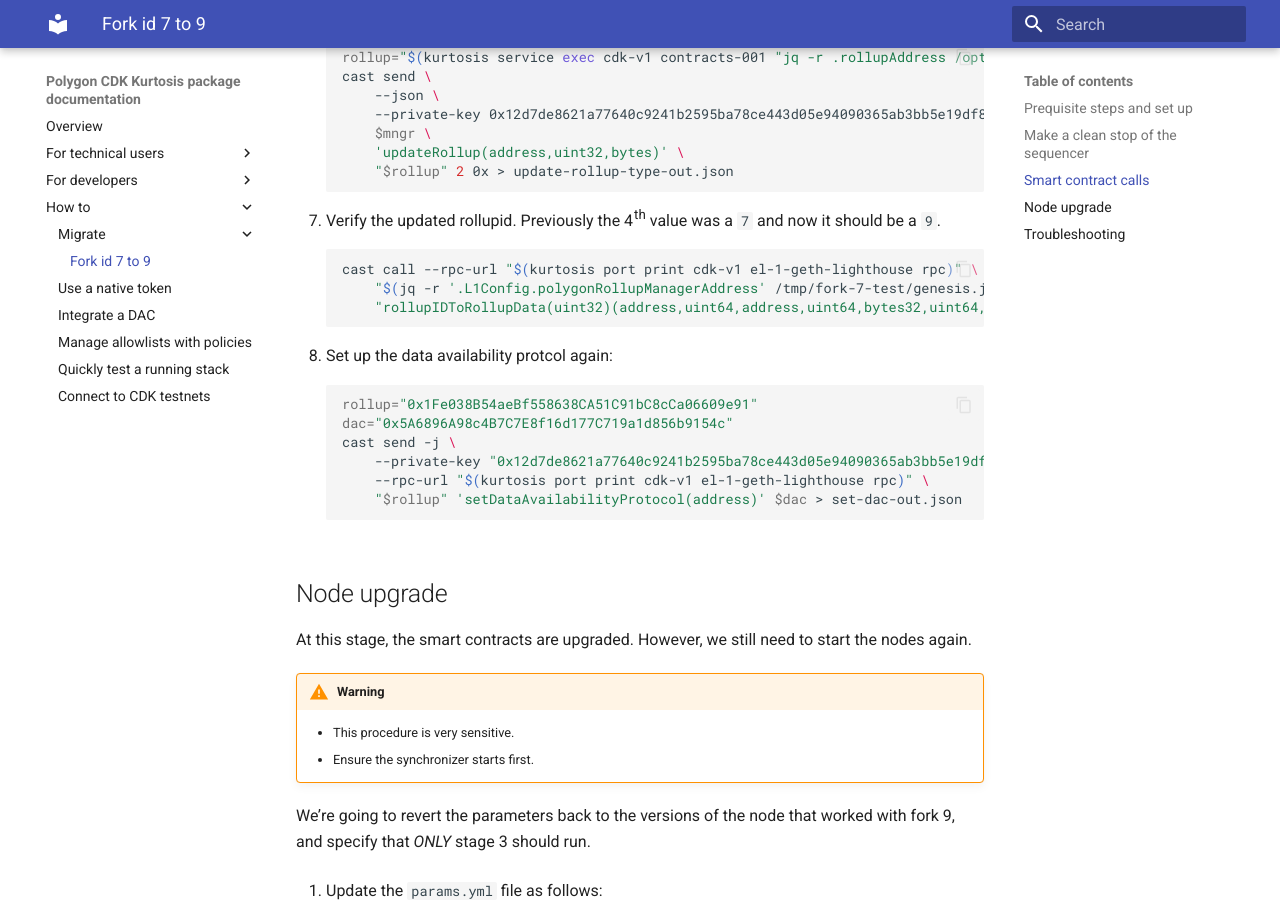
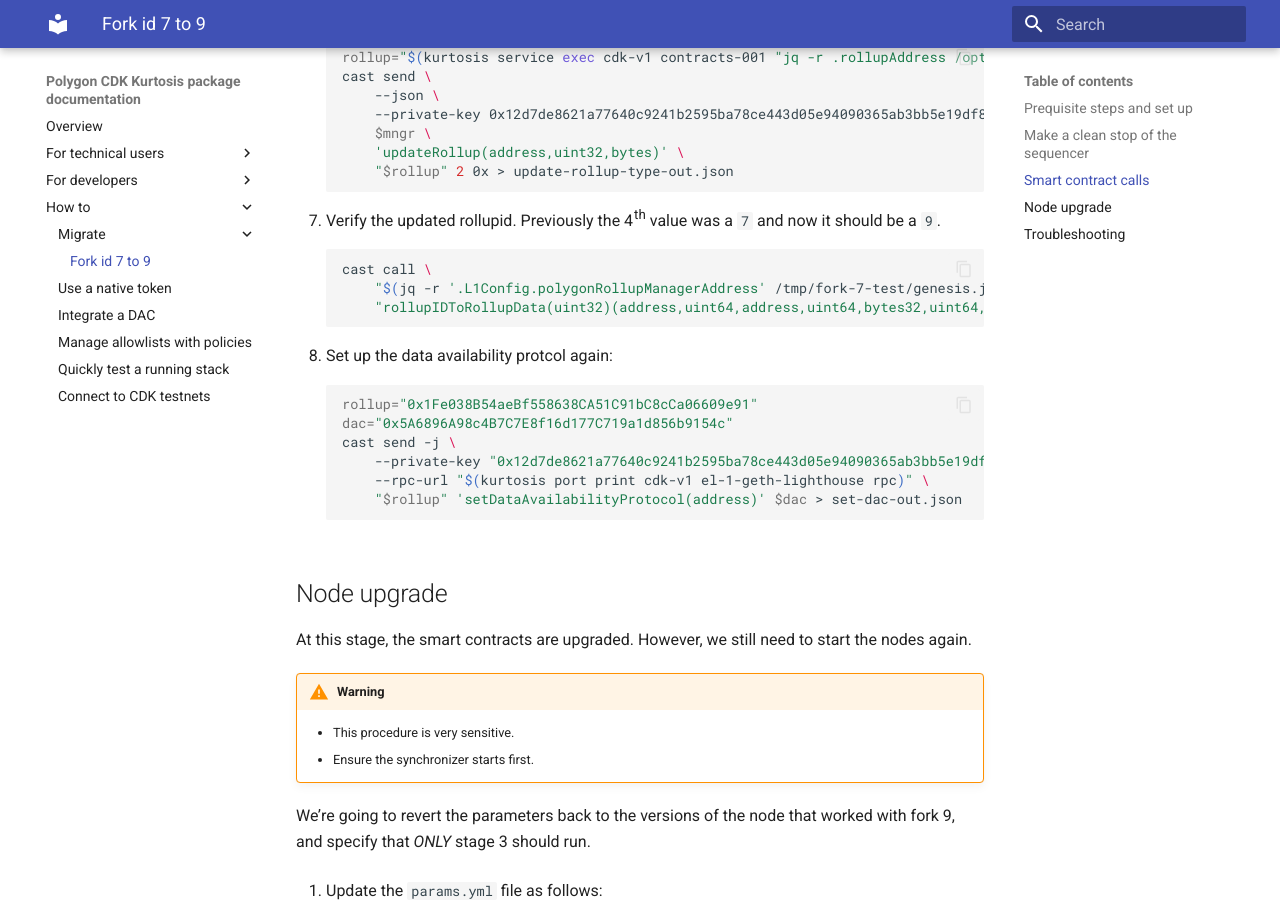
Before and after one commit to 0xPolygon/kurtosis-cdk, an MkDocs documentation site: the page built from docs/how-to/migrate/forkid-7-to-9.md, in a window 1280 px wide and 900 px high, scrolled down 4076 px. Built offline with MkDocs 1.6.1 and Material for MkDocs 9.7.7, drawn with Linux system fonts in a browser that asks for light colours.

Commit message:
Update docs/how-to/migrate/forkid-7-to-9.md
Co-authored-by: Léo Vincent <28714795+leovct@users.noreply.github.com>

````diff
--- a/docs/how-to/migrate/forkid-7-to-9.md
+++ b/docs/how-to/migrate/forkid-7-to-9.md
@@ -209,7 +209,7 @@ cast to-dec $(cast rpc zkevm_batchNumber | sed 's/"//g')
 7. Verify the updated rollupid. Previously the 4th value was a `7` and now it should be a `9`.
 
     ```sh
-    cast call --rpc-url "$(kurtosis port print cdk-v1 el-1-geth-lighthouse rpc)" \
+    cast call \
         "$(jq -r '.L1Config.polygonRollupManagerAddress' /tmp/fork-7-test/genesis.json)" \
         "rollupIDToRollupData(uint32)(address,uint64,address,uint64,bytes32,uint64,uint64,uint64,uint64,uint64,uint64,uint8)" 1
     ```
````
